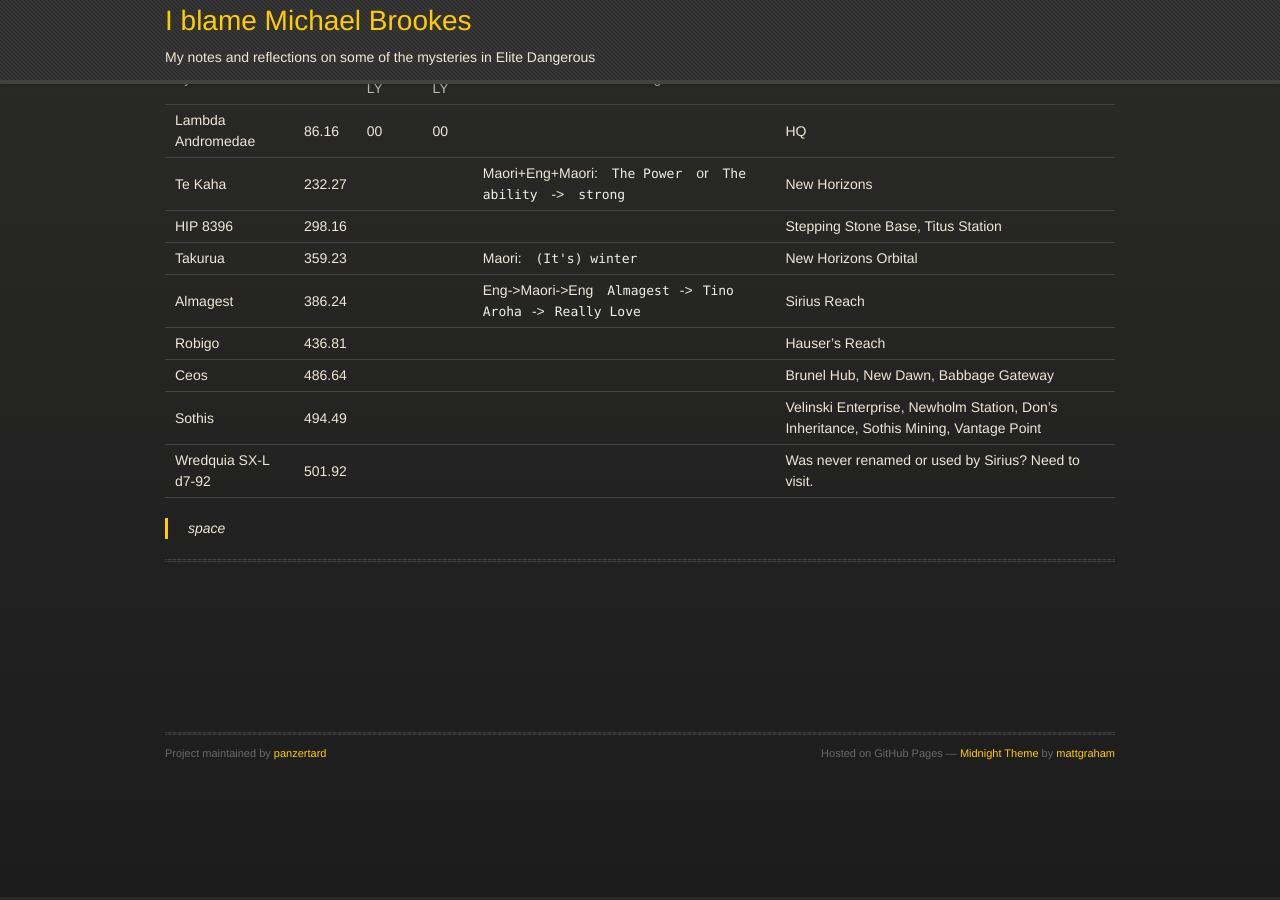
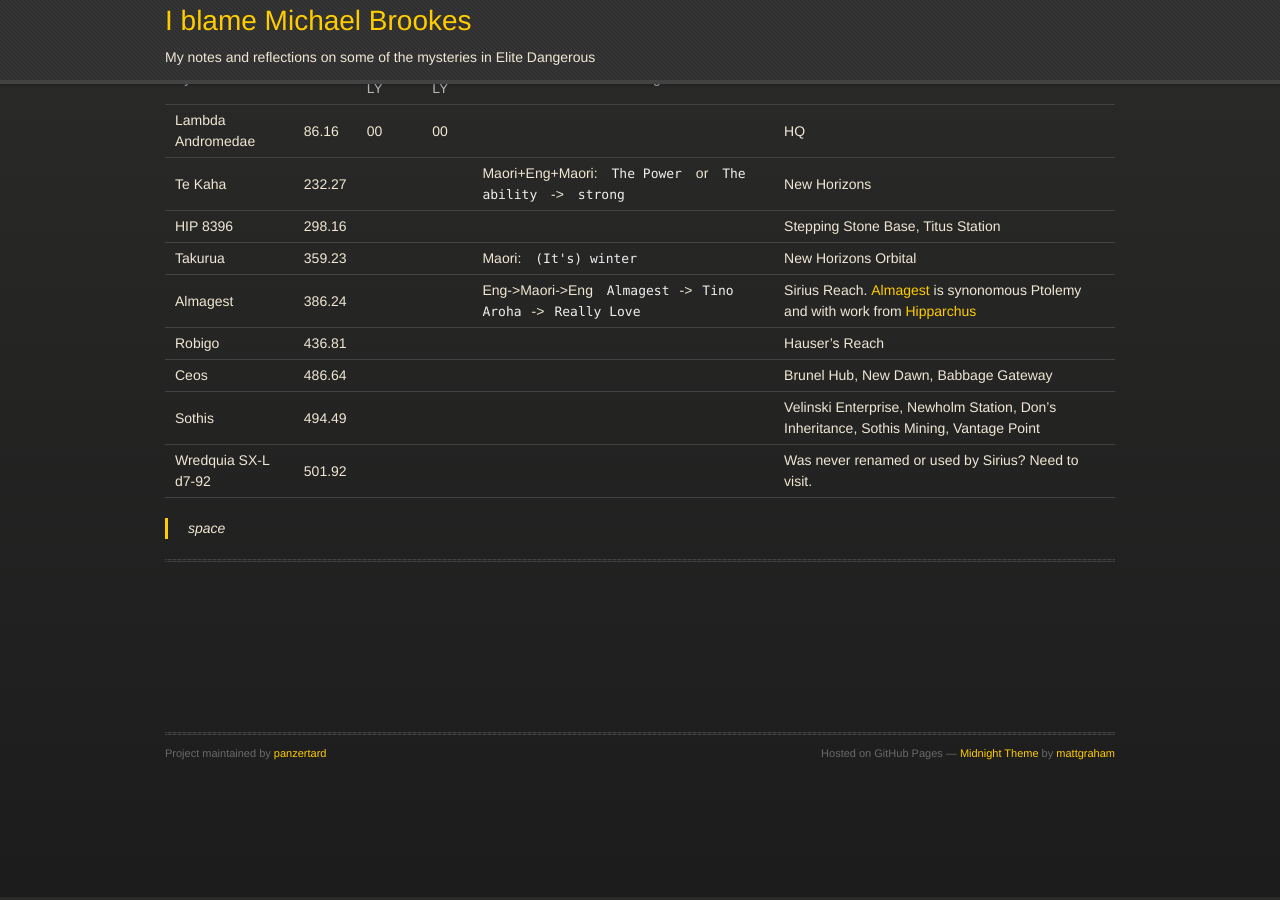
Before and after one commit to panzertard/elitedangerous-notes, a Jekyll site: the page built from docs/_notes/Sirius-Colonisation.md, in a window 1280 px wide and 900 px high, scrolled down 903 px. Built offline with Jekyll 4.4.1, drawn with Linux system fonts in a browser that asks for light colours; some web fonts are replaced.

Commit message:
Almagest

```diff
--- a/docs/_notes/Sirius-Colonisation.md
+++ b/docs/_notes/Sirius-Colonisation.md
@@ -44,7 +44,7 @@ Lambda Andromedae | 86.16 | 00 | 00 | | HQ
 Te Kaha | 232.27 | | | Maori+Eng+Maori: `The Power` or `The ability` -> `strong` | New Horizons
 HIP 8396 | 298.16 | | |  | Stepping Stone Base, Titus Station
 Takurua | 359.23  | | |  Maori: `(It's) winter` | New Horizons Orbital
-Almagest | 386.24 | | |  Eng->Maori->Eng `Almagest`->`Tino Aroha`->`Really Love` | Sirius Reach
+Almagest | 386.24 | | |  Eng->Maori->Eng `Almagest`->`Tino Aroha`->`Really Love` | Sirius Reach. **[Almagest](https://en.wikipedia.org/wiki/Almagest)** is synonomous Ptolemy and with work from [Hipparchus](https://en.wikipedia.org/wiki/Hipparchus)
 Robigo | 436.81 | | |  | Hauser's Reach
 Ceos | 486.64 | | |  | Brunel Hub, New Dawn, Babbage Gateway
 Sothis | 494.49 | | |  | Velinski Enterprise, Newholm Station, Don's Inheritance, Sothis Mining, **Vantage Point**
```
Also changed, not shown: docs/_notes/Cassiopeiae-Travel.md (+2 -0 lines).
